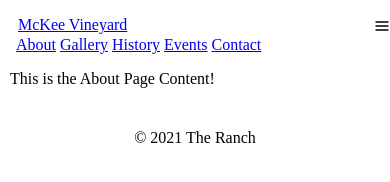
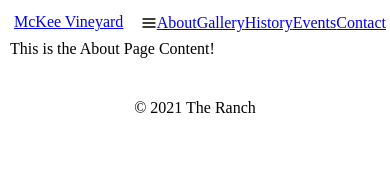
Before and after one commit to McC4b3r/mckeevineyard, a Gatsby site: page /about in a window 390 px wide. Built offline with nearby package versions, Linux system fonts and the light colour scheme; Gatsby itself is replaced by a stand-in of ours; a web font is replaced by a local one.

Commit message:
adjusted responsive navbar layout and fixed bugs

```diff
--- a/src/components/Navbar/MenuLInks.jsx
+++ b/src/components/Navbar/MenuLInks.jsx
@@ -12,7 +12,7 @@ const MenuLinks = ({ isOpen }) => {
       display={{ base: isOpen ? "block" : "none", md: "block" }}
       flexBasis={{ base: "100%", md: "auto" }}>
       <Stack
-        spacing={8}
+        spacing={2}
         align="center"
         justify={["center", "space-between", "flex-end", "flex-end"]}
         direction={["column", "row", "row", "row"]}
@@ -22,7 +22,6 @@ const MenuLinks = ({ isOpen }) => {
             as={GatsbyLink}
             to={`/${button.toLowerCase()}`} colorScheme="whatsapp"
             variant="ghost"
-            mr={i === buttons.length - 1 ? "0" : "4"}
             sx={{ "font-family": "KoHo" }}
             key={uniqid()}>
             {button}
--- a/src/components/Navbar/NavBarContainer.jsx
+++ b/src/components/Navbar/NavBarContainer.jsx
@@ -9,8 +9,8 @@ const NavBarContainer = ({ children, ...props }) => {
       justify="space-between"
       wrap="wrap"
       w="100%"
-      mb={8}
-      p={8}
+      mb={4}
+      p={4}
       bg={["primary.500", "primary.500", "transparent", "transparent"]}
       // color={["white", "white", "primary.700", "primary.700"]}
       {...props}
--- a/src/components/Navbar/Navbar.jsx
+++ b/src/components/Navbar/Navbar.jsx
@@ -11,12 +11,7 @@ const Navbar = (props) => {
   const toggle = () => setIsOpen(!isOpen);
 
   return (
-    <NavBarContainer
-      // pb={8}
-      // pl={4}
-      // pr={4}
-      // pt={4}
-      {...props}>
+    <NavBarContainer {...props}>
       <Logo />
       <Spacer />
       <MenuToggle toggle={toggle} isOpen={isOpen} />
```
